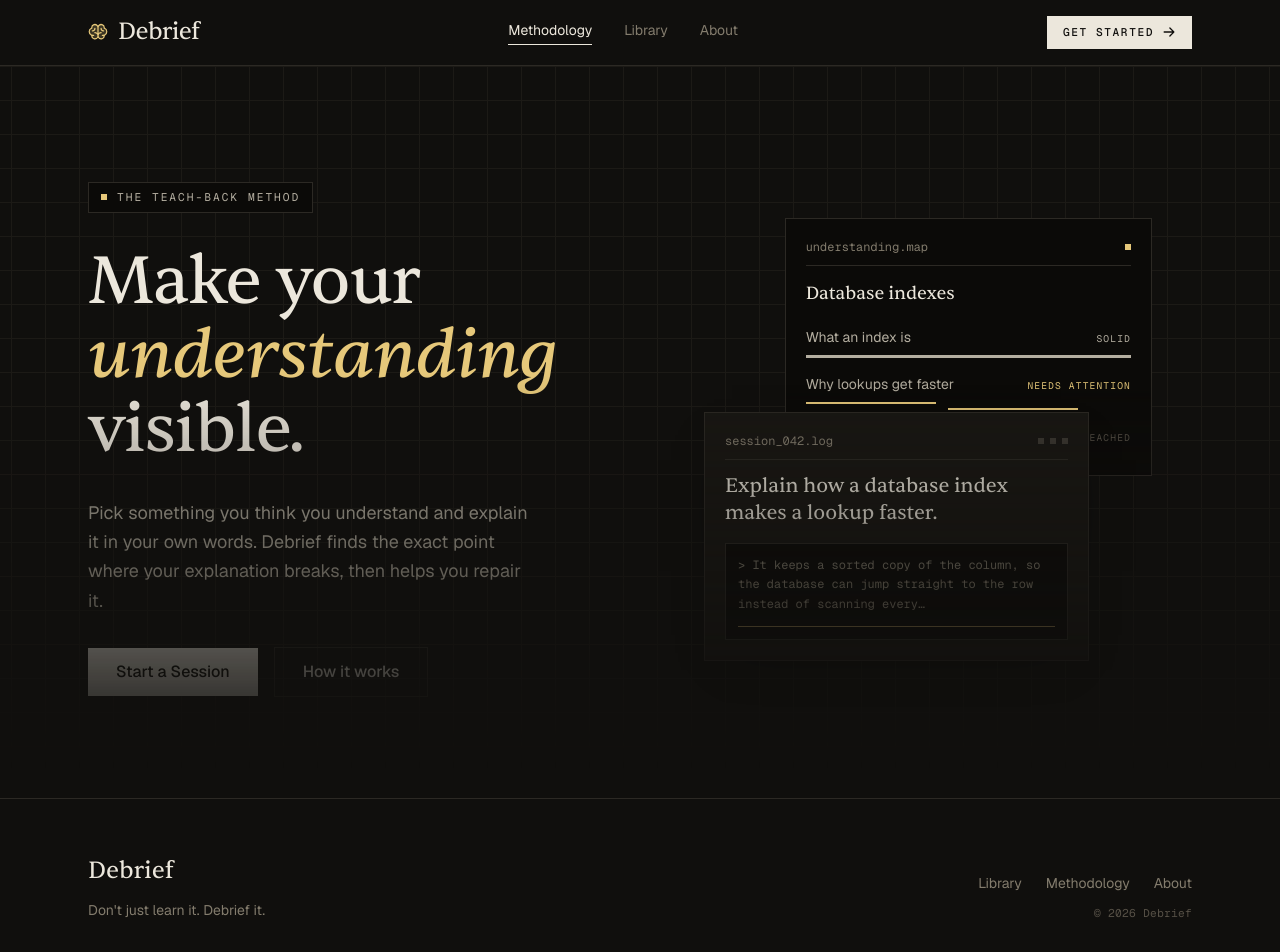
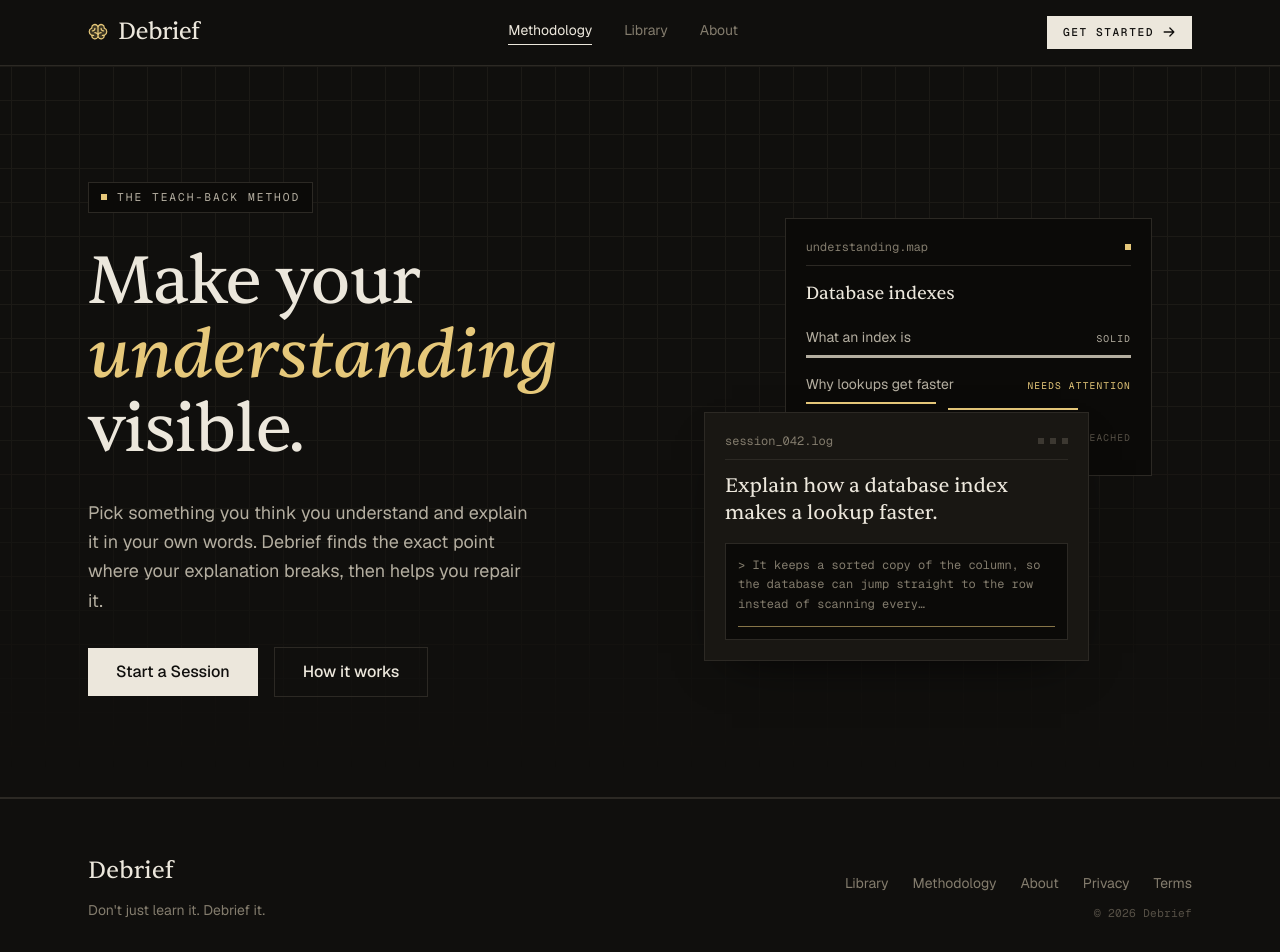
Before and after one commit to Sammy949/debrief, a Next.js app: page / in a window 1280 px wide. Shown: the top 952 px of the page. Built offline with nearby package versions, Linux system fonts and the light colour scheme.

Commit message:
fix(landing): fade only the grid, not the hero content
gradient-mask-b was on the whole hero section, so the mask faded the buttons
and cards at the bottom to partial opacity. Move the grid to its own absolute
layer and mask that; content sits above it at full opacity.

```diff
--- a/src/app/page.tsx
+++ b/src/app/page.tsx
@@ -53,8 +53,13 @@ export default function Home() {
 
       <main className="flex flex-1 flex-col">
         {/* ---- hero: editorial split over a fading drafting grid ---- */}
-        <section className="relative overflow-hidden border-b border-line bg-grid-pattern pt-28 pb-24 gradient-mask-b">
-          <div className="mx-auto grid max-w-6xl grid-cols-1 items-center gap-x-12 gap-y-16 px-6 md:grid-cols-12">
+        <section className="relative overflow-hidden border-b border-line pt-28 pb-24">
+          {/* background grid on its own layer, faded downward — content stays at full opacity */}
+          <div
+            aria-hidden="true"
+            className="pointer-events-none absolute inset-0 bg-grid-pattern gradient-mask-b"
+          />
+          <div className="relative mx-auto grid max-w-6xl grid-cols-1 items-center gap-x-12 gap-y-16 px-6 md:grid-cols-12">
             {/* left: the pitch */}
             <div className="flex flex-col gap-8 md:col-span-6">
               <div className="inline-flex w-fit items-center gap-2.5 border border-line bg-surface-lowest px-3 py-1.5">
@@ -110,7 +115,7 @@ export default function Home() {
             </span>
           </div>
           <div className="flex flex-col gap-3 md:items-end">
-            <nav className="flex flex-wrap gap-x-6 gap-y-2">
+            <nav className="flex flex-wrap gap-x-6 gap-y-2 md:justify-end">
               <Link href="/lessons" className="text-sm text-muted-ink transition-colors hover:text-ivory">
                 Library
               </Link>
@@ -119,6 +124,12 @@ export default function Home() {
               </Link>
               <Link href="#about" className="text-sm text-muted-ink transition-colors hover:text-ivory">
                 About
+              </Link>
+              <Link href="/privacy" className="text-sm text-muted-ink transition-colors hover:text-ivory">
+                Privacy
+              </Link>
+              <Link href="/terms" className="text-sm text-muted-ink transition-colors hover:text-ivory">
+                Terms
               </Link>
             </nav>
             <span className="font-mono text-[0.7rem] tracking-wide text-ghost">
```
